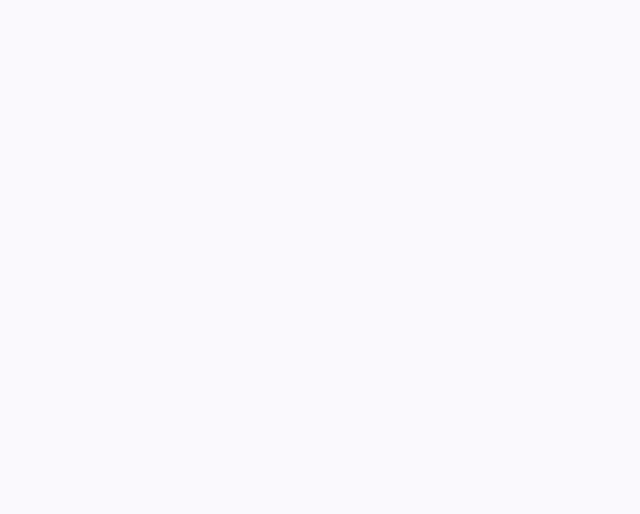
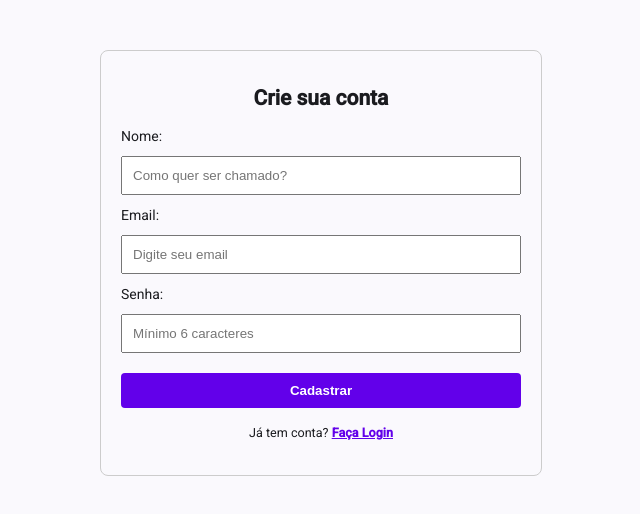
Before and after one commit to caiotcruz/MyGameList-Fullstack, an Angular app in the folder mygamelist-frontend/: page /register in a window 1280 px wide. Before the commit this address led to /. Shown: the top 514 px of the page, without its empty margins (319-959 px from the left). Built offline with nearby package versions, Linux system fonts and the light colour scheme.

Commit message:
fix: ajuste apiUrl no auth  , feature: Adicao da página de register

```diff
--- a/mygamelist-frontend/src/app/app.routes.ts
+++ b/mygamelist-frontend/src/app/app.routes.ts
@@ -4,6 +4,7 @@ import { Search } from './pages/search/search';
 import { MyList} from './pages/my-list/my-list'
 import { Community } from './pages/community/community';
 import { Profile } from './pages/profile/profile';
+import { Register } from './pages/register/register';
 
 export const routes: Routes = [
     { path: '', redirectTo: 'login', pathMatch: 'full' },
@@ -11,5 +12,6 @@ export const routes: Routes = [
     { path: 'search', component: Search },
     { path: 'my-list', component: MyList },
     { path: 'community', component: Community },
-    { path: 'profile/:id', component: Profile }
+    { path: 'profile/:id', component: Profile },
+    { path: 'register', component: Register}
 ];
--- /dev/null
+++ b/mygamelist-frontend/src/app/pages/register/register.css
@@ -0,0 +1,31 @@
+.login-container {
+  max-width: 400px;
+  margin: 50px auto;
+  padding: 20px;
+  border: 1px solid #ccc;
+  border-radius: 8px;
+  text-align: center;
+}
+input {
+  width: 100%;
+  padding: 10px;
+  margin: 10px 0;
+  box-sizing: border-box;
+}
+button {
+  width: 100%;
+  padding: 10px;
+  margin-top: 10px;
+  background-color: #6200ea;
+  color: white;
+  border: none;
+  cursor: pointer;
+  font-weight: bold;
+  border-radius: 4px;
+}
+button:hover {
+  background-color: #5000d0;
+}
+.form-group {
+    text-align: left;
+}
--- /dev/null
+++ b/mygamelist-frontend/src/app/pages/register/register.html
@@ -0,0 +1,24 @@
+<div class="login-container">
+  <h2>Crie sua conta</h2>
+
+  <div class="form-group">
+    <label>Nome:</label>
+    <input type="text" [(ngModel)]="name" placeholder="Como quer ser chamado?">
+  </div>
+
+  <div class="form-group">
+    <label>Email:</label>
+    <input type="email" [(ngModel)]="email" placeholder="Digite seu email">
+  </div>
+
+  <div class="form-group">
+    <label>Senha:</label>
+    <input type="password" [(ngModel)]="password" placeholder="Mínimo 6 caracteres">
+  </div>
+
+  <button (click)="onRegister()">Cadastrar</button>
+
+  <p style="margin-top: 15px; font-size: 0.9em;">
+    Já tem conta? <a routerLink="/login" style="color: #6200ea; font-weight: bold;">Faça Login</a>
+  </p>
+</div>
--- /dev/null
+++ b/mygamelist-frontend/src/app/pages/register/register.ts
@@ -0,0 +1,39 @@
+import { Component, inject } from '@angular/core';
+import { FormsModule } from '@angular/forms';
+import { Router, RouterLink } from '@angular/router'; // Importei RouterLink para o botão de "voltar pro login"
+import { AuthService } from '../../services/auth'; // Ajuste o caminho se necessário
+
+@Component({
+  selector: 'app-register',
+  standalone: true,
+  imports: [FormsModule, RouterLink],
+  templateUrl: './register.html',
+  styleUrl: './register.css'
+})
+export class Register {
+  authService = inject(AuthService);
+  router = inject(Router);
+
+  name = '';
+  email = '';
+  password = '';
+
+  onRegister() {
+    const userData = {
+      name: this.name,
+      email: this.email,
+      password: this.password
+    };
+
+    this.authService.register(userData).subscribe({
+      next: () => {
+        alert('Conta criada com sucesso!');
+        this.router.navigate(['/login']);
+      },
+      error: (err) => {
+        console.error('Erro no registro:', err);
+        alert('Erro ao criar conta. Verifique se o email já existe.');
+      }
+    });
+  }
+}
--- a/mygamelist-frontend/src/app/services/auth.ts
+++ b/mygamelist-frontend/src/app/services/auth.ts
@@ -8,7 +8,8 @@ import { tap } from 'rxjs/operators';
 export class AuthService {
   // No Angular 17+, usamos 'inject' em vez de construtor
   private http = inject(HttpClient);
-  private apiUrl = 'http://localhost:8080/auth';
+
+  private apiUrl = 'https://mygamelist-api-65ts.onrender.com/auth';
 
   constructor() { }
 
@@ -16,10 +17,13 @@ export class AuthService {
     return this.http.post(this.apiUrl + '/login', credentials, { responseType: 'text' })
       .pipe(
         tap((token) => {
-          // Salva o token no navegador quando o login der certo
           localStorage.setItem('token', token);
         })
       );
+  }
+
+  register(userData: any) {
+    return this.http.post(this.apiUrl + '/register', userData);
   }
 
   logout() {
--- a/mygamelist-frontend/src/app/services/community.ts
+++ b/mygamelist-frontend/src/app/services/community.ts
@@ -6,7 +6,7 @@ import { Injectable, inject } from '@angular/core';
 })
 export class CommunityService {
   private http = inject(HttpClient);
-  private apiUrl = 'http://localhost:8080/community';
+ private apiUrl = 'https://mygamelist-api-65ts.onrender.com/auth';
 
   // Helper de Token (Igual ao do GameService)
   private getHeaders() {
```
Also changed, not shown: 1 other file (tests, documents, lock files or other folders).
